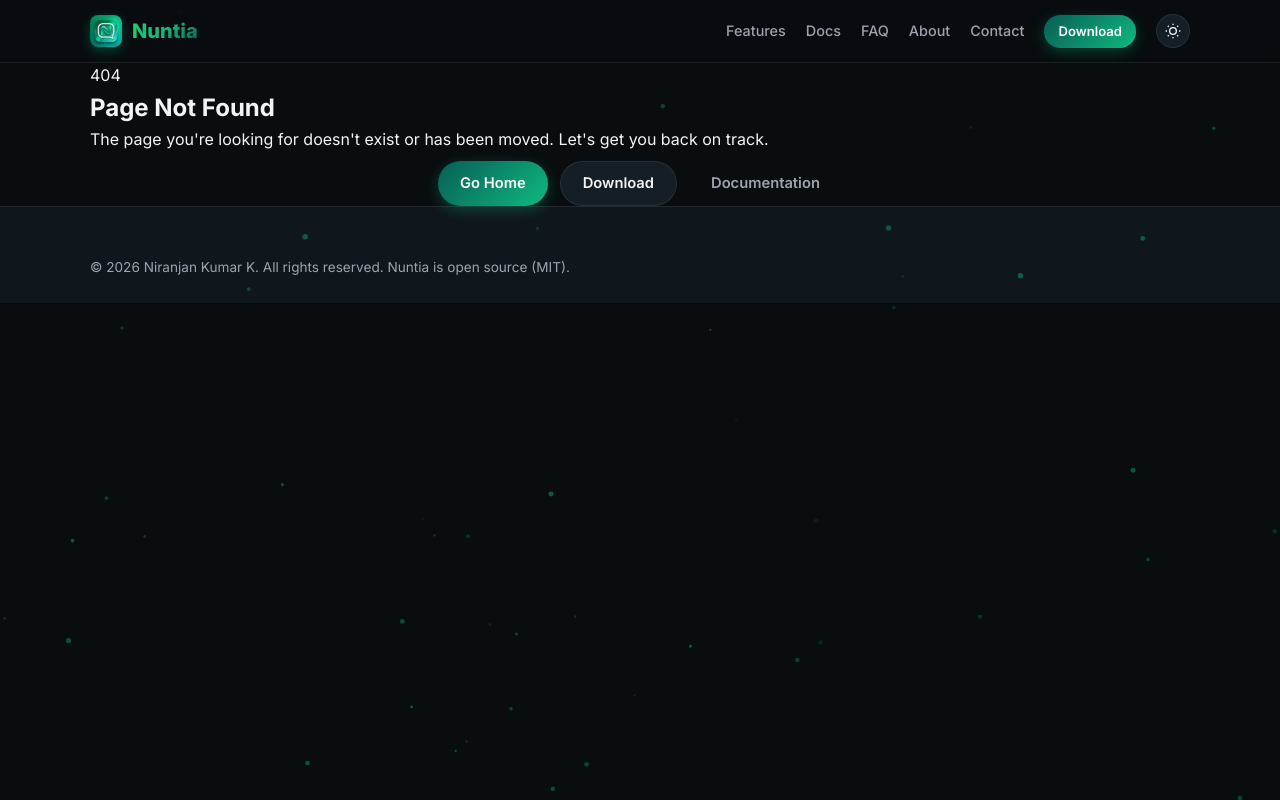
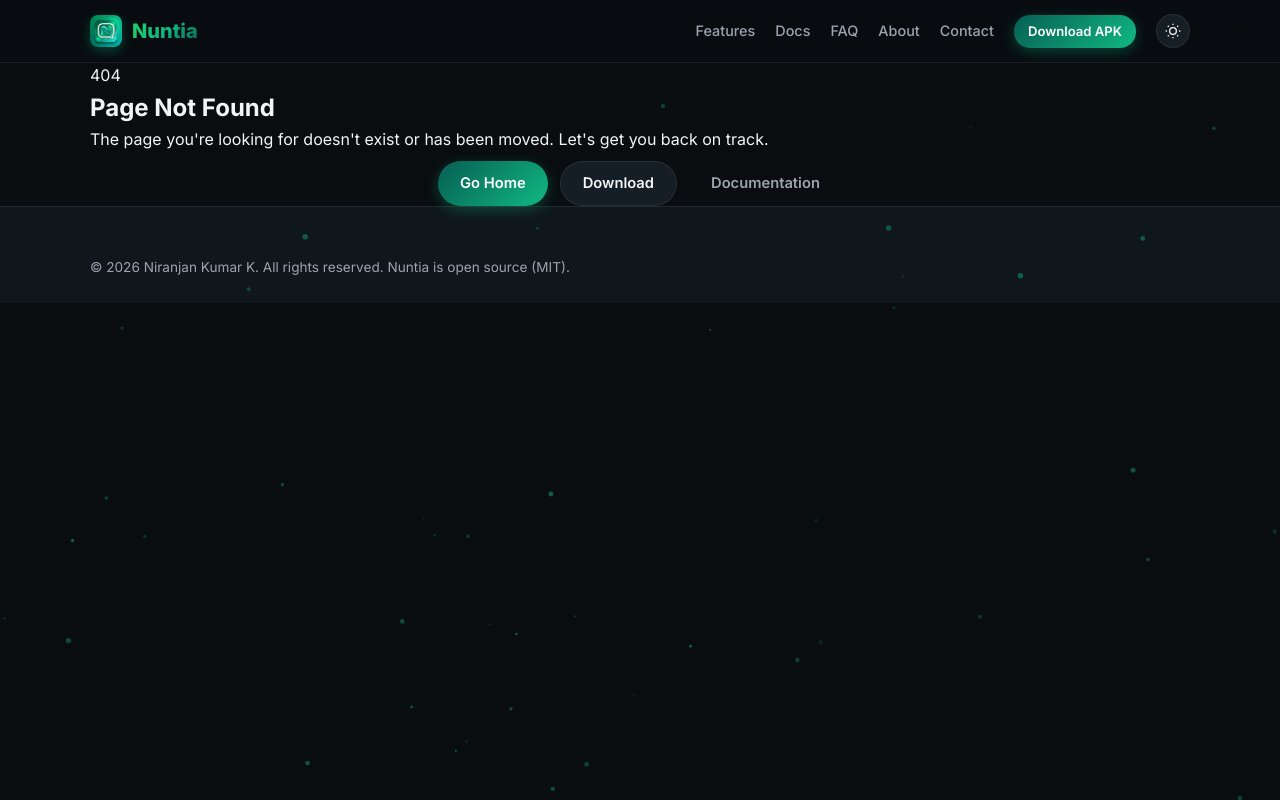
Before and after one commit to hacker1514/nuntia, a plain HTML site: page 404.html in a window 1280 px wide. Drawn offline with Linux system fonts and the light colour scheme.

Commit message:
Add files via upload

```diff
--- a/404.html
+++ b/404.html
@@ -42,7 +42,7 @@
         <li><a href="about.html" class="nav__link">About</a></li>
         <li><a href="contact.html" class="nav__link">Contact</a></li>
         <li class="nav__cta">
-          <a href="download.html" class="btn btn--primary btn--sm ripple">Download</a>
+          <a href="https://github.com/hacker1514/nuntia/releases/download/v1.0.0/nuntia.apk" class="btn btn--primary btn--sm ripple" download>Download APK</a>
         </li>
         <li>
           <button class="theme-toggle" id="themeToggle" aria-label="Toggle dark/light mode">
```
Also changed, not shown: about.html (line endings or trailing spaces), contact.html (line endings or trailing spaces), docs.html (line endings or trailing spaces), download.html (line endings or trailing spaces), faq.html (line endings or trailing spaces), features.html (line endings or trailing spaces), index.html (line endings or trailing spaces), install.html (line endings or trailing spaces), 1 other file.
